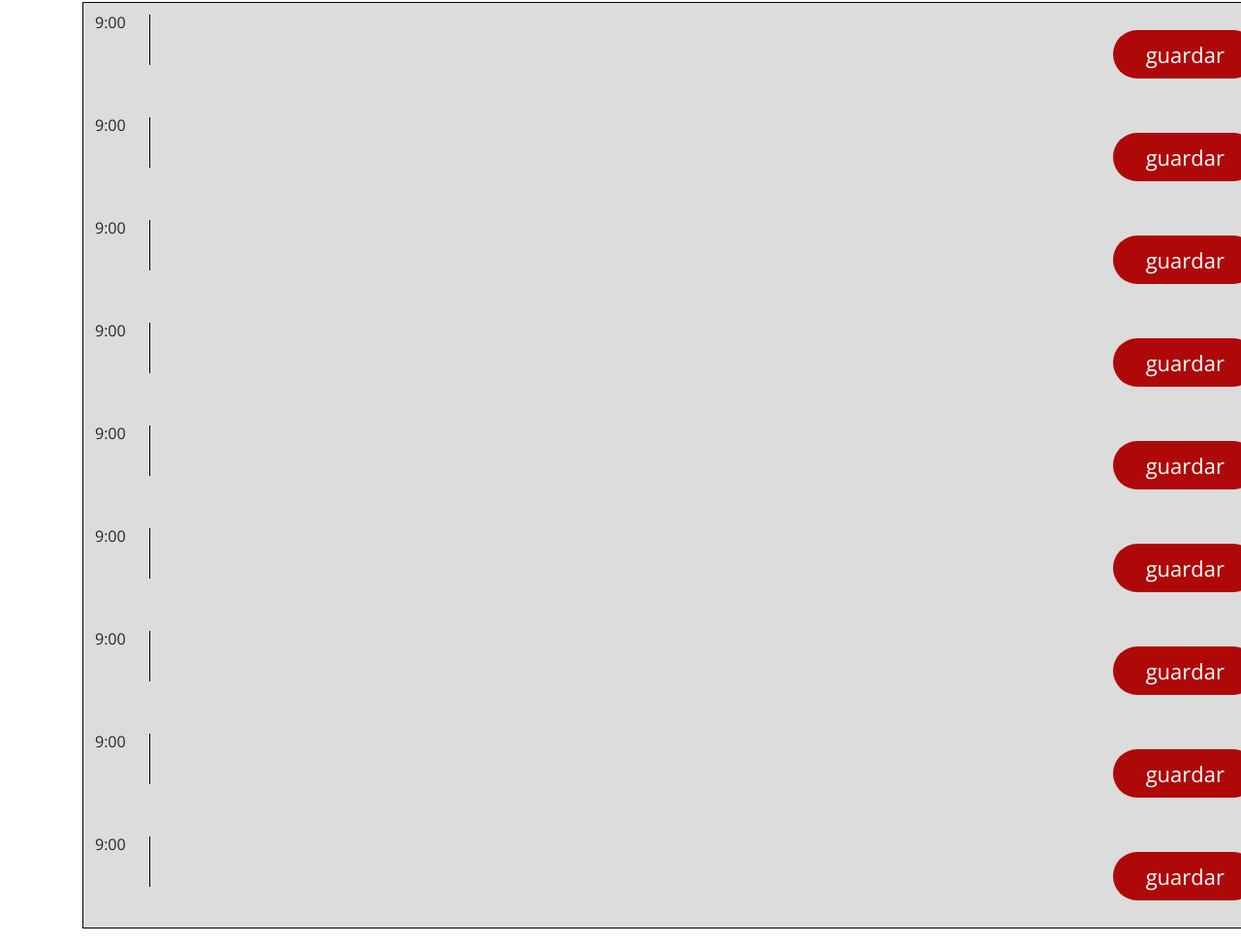
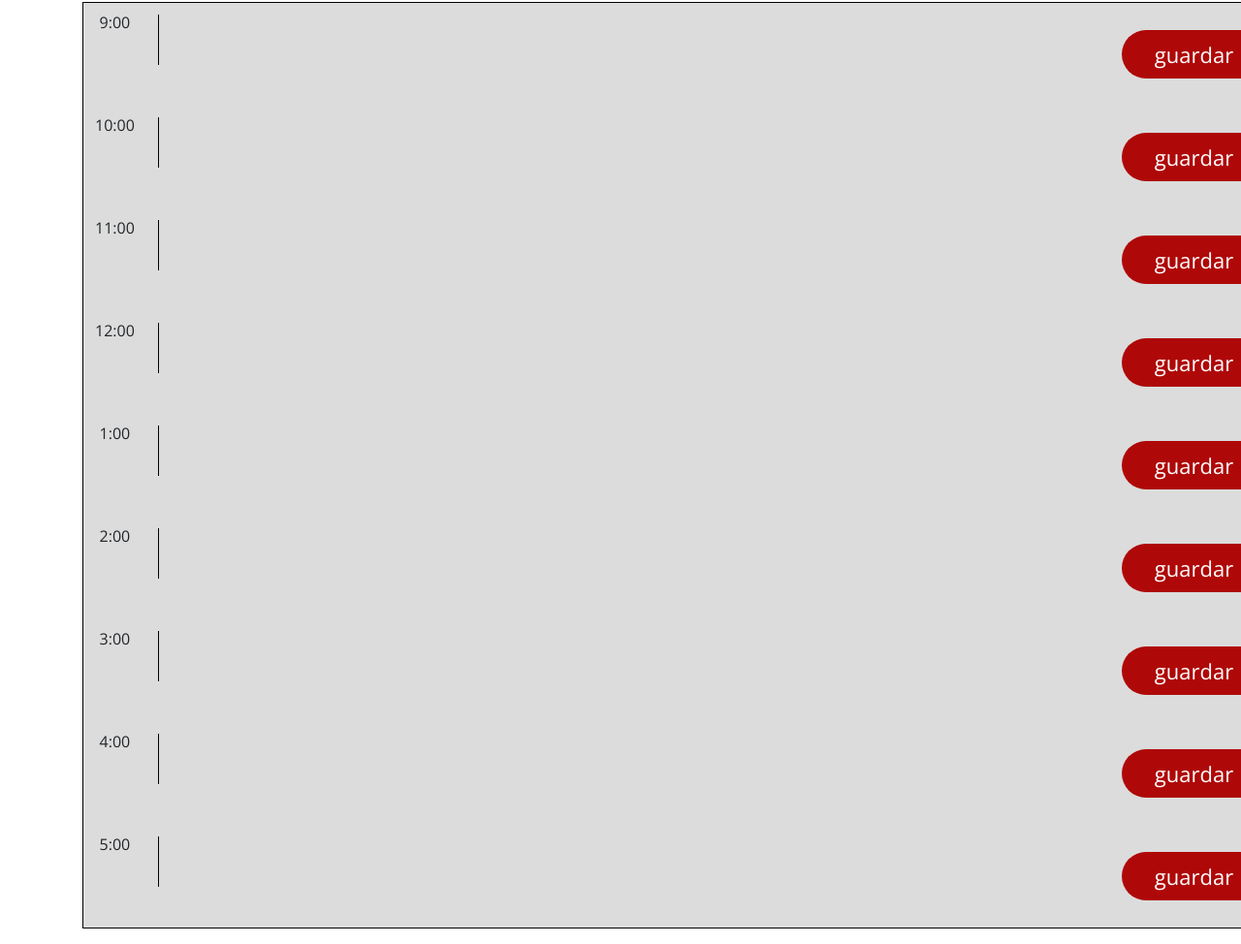
Before and after one commit to LuisContrerasGlz/Work_Day_Scheduler, a plain HTML site: page index.html in a window 1280 px wide. Shown: the part 334-1308 px from the top of the page at 97% size. Drawn offline with nearby package versions, Linux system fonts and the light colour scheme.

Commit message:
modified numbers on time

```diff
--- a/index.html
+++ b/index.html
@@ -45,7 +45,7 @@
             </tr>
             <tr id="h10"  class="rowb">
                 <td width="20%" color="white" ><center>
-                    9:00
+                    10:00
                 </center></td>
                 <td width="60%" color="white" ><center>
                    <textarea id="act_10" cols="100" ></textarea>
@@ -57,7 +57,7 @@
             </tr>
             <tr id="h11"  class="rowb">
                 <td width="20%" color="white" ><center>
-                    9:00
+                    11:00
                 </center></td>
                 <td width="60%" color="white" ><center>
                    <textarea id="act_11" cols="100" ></textarea>
@@ -69,7 +69,7 @@
             </tr>
             <tr id="h12"  class="rowb">
                 <td width="20%" color="white" ><center>
-                    9:00
+                    12:00
                 </center></td>
                 <td width="60%" color="white" ><center>
                    <textarea id="act_12" cols="100" ></textarea>
@@ -81,7 +81,7 @@
             </tr>
             <tr id="h13"  class="rowb">
                 <td width="20%" color="white" ><center>
-                    9:00
+                    1:00
                 </center></td>
                 <td width="60%" color="white" ><center>
                    <textarea id="act_13" cols="100" ></textarea>
@@ -93,7 +93,7 @@
             </tr>
             <tr id="h14"  class="rowb">
                 <td width="20%" color="white" ><center>
-                    9:00
+                    2:00
                 </center></td>
                 <td width="60%" color="white" ><center>
                    <textarea id="act_14" cols="100" ></textarea>
@@ -105,7 +105,7 @@
             </tr>
             <tr id="h15"  class="rowb">
                 <td width="20%" color="white" ><center>
-                    9:00
+                    3:00
                 </center></td>
                 <td width="60%" color="white" ><center>
                    <textarea id="act_15" cols="100" ></textarea>
@@ -117,7 +117,7 @@
             </tr>
             <tr id="h16"  class="rowb">
                 <td width="20%" color="white" ><center>
-                    9:00
+                    4:00
                 </center></td>
                 <td width="60%" color="white" ><center>
                    <textarea id="act_16" cols="100" ></textarea>
@@ -129,7 +129,7 @@
             </tr>
             <tr id="h17"  class="rowb">
                 <td width="20%" color="white" ><center>
-                    9:00
+                    5:00
                 </center></td>
                 <td width="60%" color="white" ><center>
                    <textarea id="act_17" cols="100" ></textarea>
```
